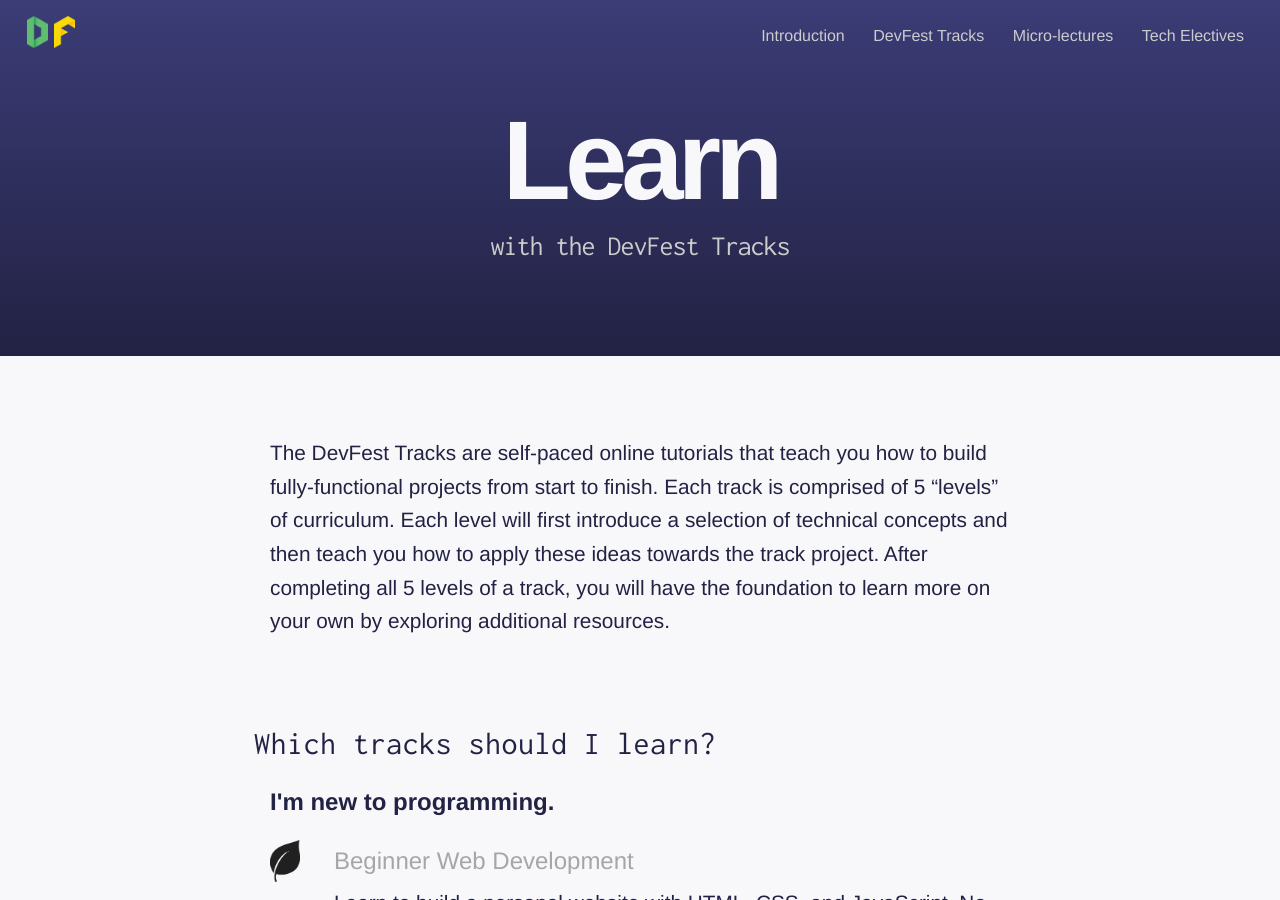
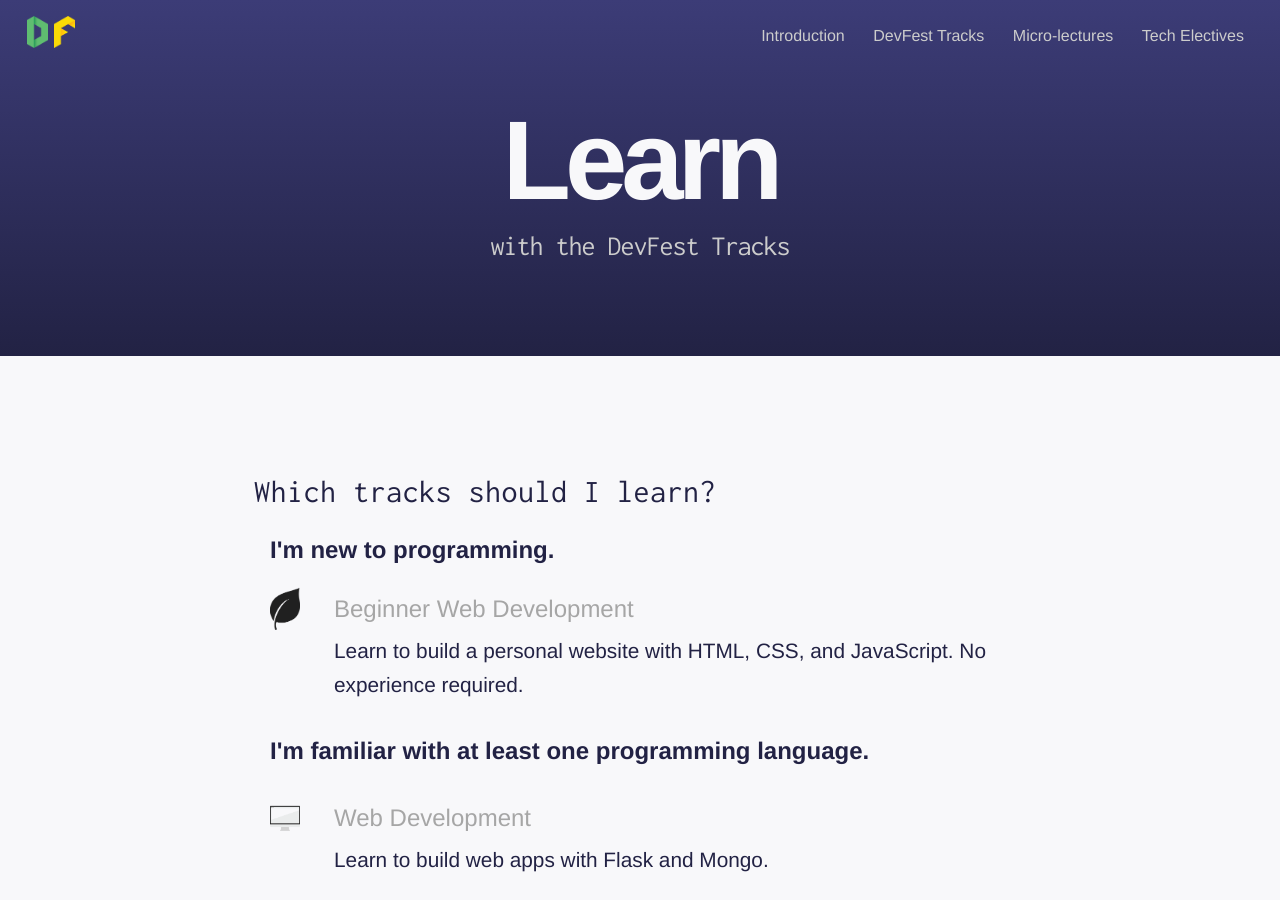
Before and after one commit to adicu/learn.devfe.st, a Jekyll site: the page index.html, which Jekyll copies as it is, in a window 1280 px wide and 900 px high. Built offline with Jekyll 4.4.1, drawn with Linux system fonts in a browser that asks for light colours; nearby versions of some CDN libraries.

Commit message:
Remove isleading information

```diff
--- a/index.html
+++ b/index.html
@@ -53,10 +53,6 @@
     <div class="info">
       <div class="info-content">
         <div>
-          <p>The DevFest Tracks are self-paced online tutorials that teach you how to build fully-functional projects from start to finish. Each track is comprised of 5 “levels” of curriculum. Each level will first introduce a selection of technical concepts and then teach you how to apply these ideas towards the track project. After completing all 5 levels of a track, you will have the foundation to learn more on your own by exploring additional resources.</p>
-        </div>
-        <div id="tracks" class="gap"></div>
-        <div>
           <h3>Which tracks should I learn?</h3>
           <h4>I'm new to programming.</h4>
           <div class="track-info">
```
